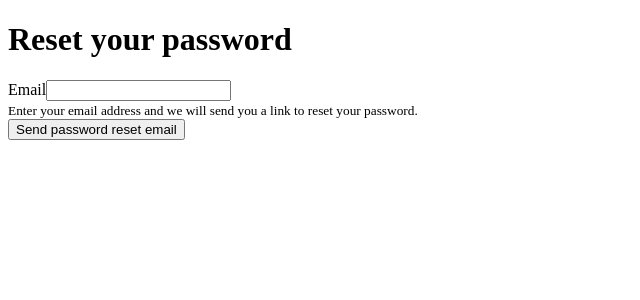
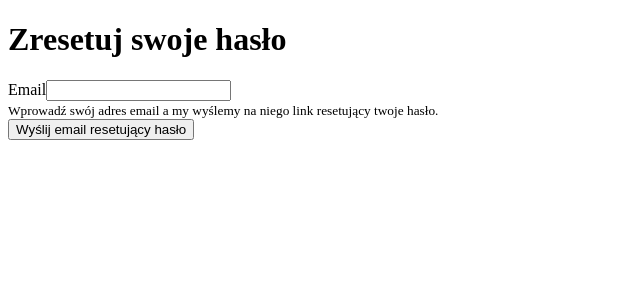
Before and after one commit to MichalMyskow/PPSI2_Wedding_Planner, a Symfony app: template app/templates/reset_password/request.html.twig in a window 1280 px wide. Shown: the top 300 px of the page, without its empty margins (0-640 px from the left). Run offline with Twig, Linux system fonts and the light colour scheme; the template is opened without the code that fills it, so the values that code supplies are empty; form fields are guessed from the names that the template uses; some libraries are stand-ins or nearby versions.

Commit message:
Zmiany w szablonach.

```diff
--- a/app/templates/reset_password/request.html.twig
+++ b/app/templates/reset_password/request.html.twig
@@ -1,22 +1,22 @@
 {% extends 'base.html.twig' %}
 
-{% block title %}Reset your password{% endblock %}
+{% block title %}Zresetuj swoje hasło{% endblock %}
 
 {% block main %}
     {% for flashError in app.flashes('reset_password_error') %}
         <div class="alert alert-danger" role="alert">{{ flashError }}</div>
     {% endfor %}
-    <h1>Reset your password</h1>
+    <h1>Zresetuj swoje hasło</h1>
 
     {{ form_start(requestForm) }}
         {{ form_row(requestForm.email) }}
         <div>
             <small>
-                Enter your email address and we will send you a
-                link to reset your password.
+                Wprowadź swój adres email a my wyślemy na niego
+                link resetujący twoje hasło.
             </small>
         </div>
 
-        <button class="btn btn-primary">Send password reset email</button>
+        <button class="btn btn-primary">Wyślij email resetujący hasło</button>
     {{ form_end(requestForm) }}
 {% endblock %}
--- a/app/templates/reset_password/reset.html.twig
+++ b/app/templates/reset_password/reset.html.twig
@@ -1,12 +1,12 @@
 {% extends 'base.html.twig' %}
 
-{% block title %}Reset your password{% endblock %}
+{% block title %}Zresetuj swoje hasło{% endblock %}
 
 {% block main %}
-    <h1>Reset your password</h1>
+    <h1>Zresetuj swoje hasło</h1>
 
     {{ form_start(resetForm) }}
         {{ form_row(resetForm.plainPassword) }}
-        <button class="btn btn-primary">Reset password</button>
+        <button class="btn btn-primary">Zresetuj hasło</button>
     {{ form_end(resetForm) }}
 {% endblock %}
```
Also changed, not shown: app/templates/reset_password/email.html.twig (+3 -5 lines).
